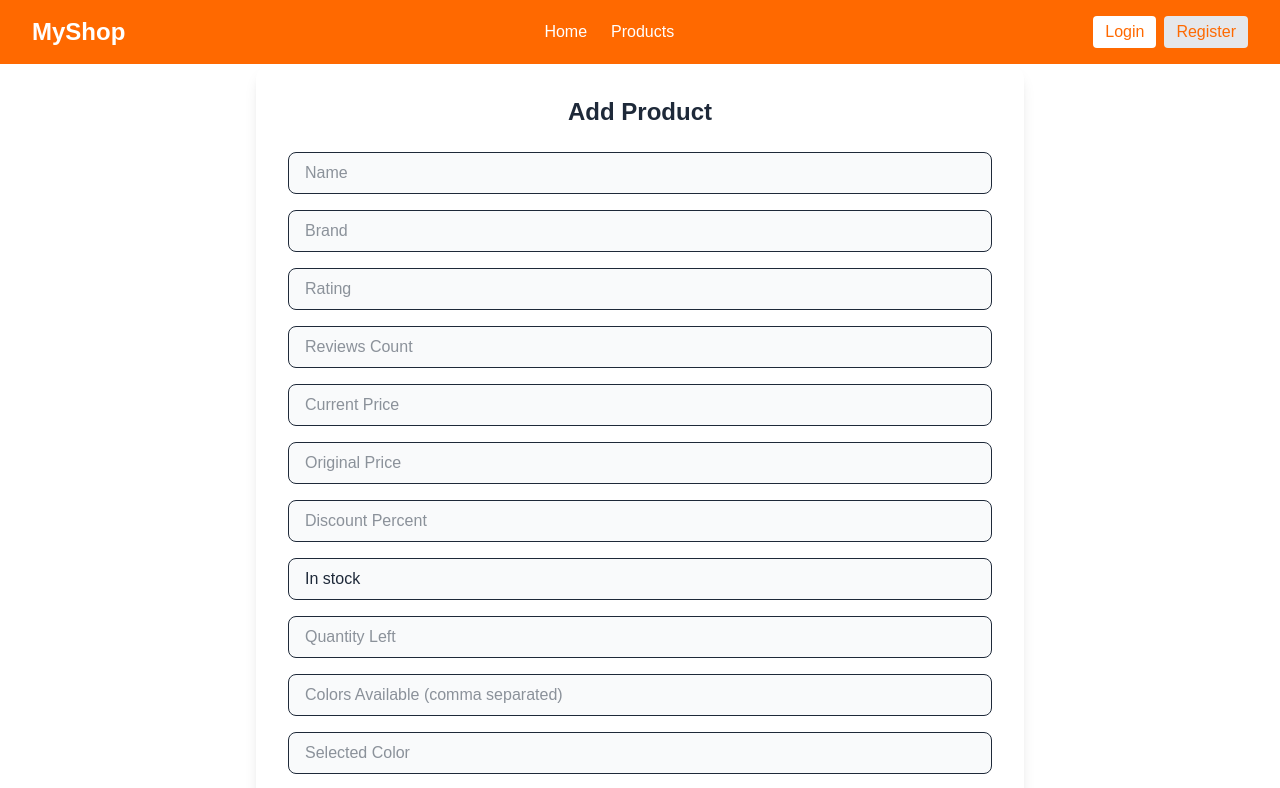
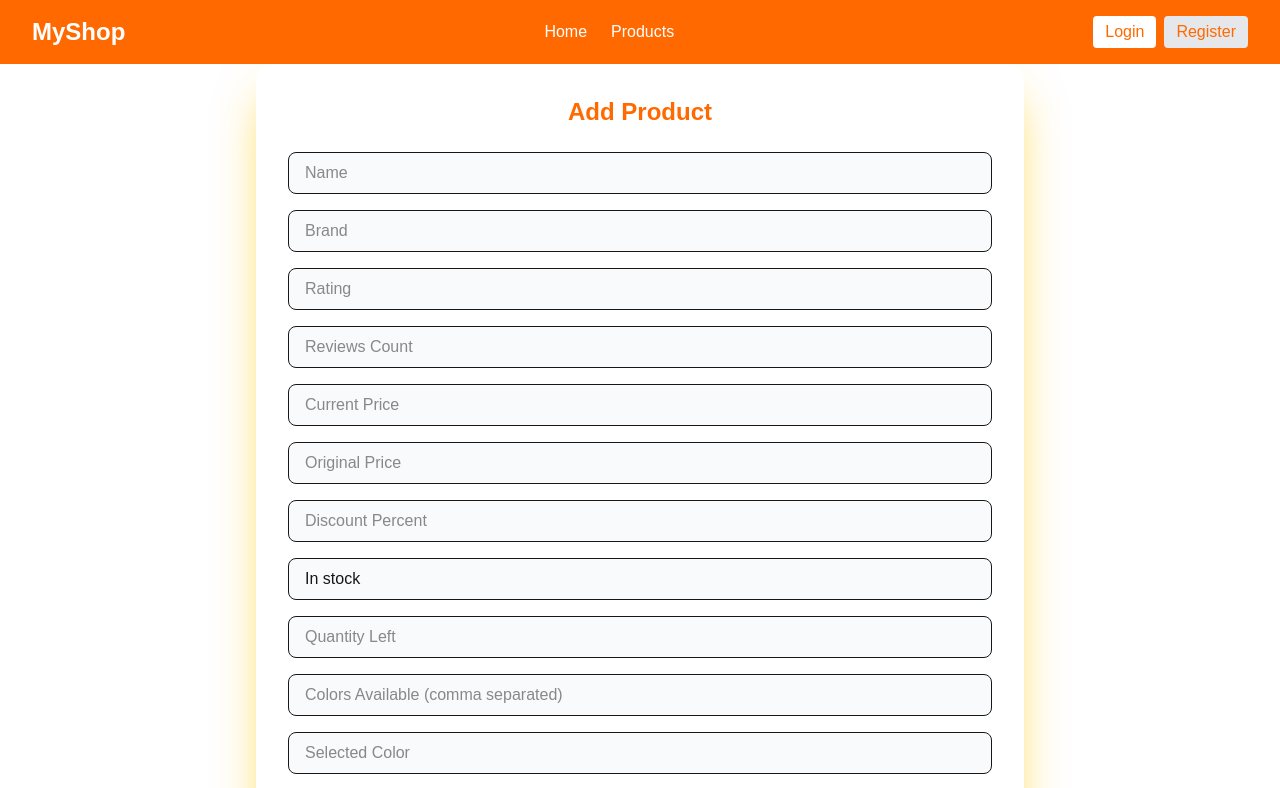
Before and after one commit to mdimu29ail/my-shop, a Next.js app: page /dashboard/add-product in a window 1280 px wide. Shown: the top 788 px of the page. Built offline with nearby package versions, Linux system fonts and the light colour scheme; no server answers.

Commit message:
fix the tofix

```diff
--- a/src/app/dashboard/add-product/page.jsx
+++ b/src/app/dashboard/add-product/page.jsx
@@ -85,8 +85,10 @@ export default function AddProduct() {
   };
 
   return (
-    <div className="p-8 rounded-2xl shadow-lg max-w-3xl mx-auto bg-base-100 dark:bg-gray-800 text-gray-800 dark:text-gray-100">
-      <h2 className="text-2xl font-bold mb-6 text-center">Add Product</h2>
+    <div className="p-8 rounded-2xl max-w-3xl mx-auto bg-white shadow-2xl shadow-amber-300">
+      <h2 className="text-2xl text-orange-500 font-bold mb-6 text-center">
+        Add Product
+      </h2>
       <form onSubmit={handleSubmit} className="space-y-4">
         <input
           type="text"
--- a/src/app/dashboard/page.js
+++ b/src/app/dashboard/page.js
@@ -71,7 +71,7 @@ export default function Dashboard() {
       </aside>
 
       {/* Hamburger Menu for Mobile */}
-      <div className="md:hidden fixed top-4 left-4 z-60">
+      <div className="md:hidden fixed top-4 left-4 z-60 bg-white">
         <button
           onClick={() => setSidebarOpen(!sidebarOpen)}
           className="p-2 bg-orange-500  rounded"
--- a/src/app/layout.js
+++ b/src/app/layout.js
@@ -8,7 +8,7 @@ import Navbar from '@/components/navBar';
 export default function RootLayout({ children }) {
   return (
     <html lang="en">
-      <body className="bg-gray-800">
+      <body className="bg-white">
         <SessionProvider>
           <Navbar /> {/* Navbar now has access to session */}
           {children}
--- a/src/app/myproducts/page.jsx
+++ b/src/app/myproducts/page.jsx
@@ -108,7 +108,7 @@ export default function MyProductsPage() {
                 </h2>
 
                 <p className="font-bold text-lg mt-1">
-                  ${product.current_price?.toFixed(2)}
+                  ${product.current_price}
                 </p>
               </div>
 
--- a/src/app/order/[id]/page.jsx
+++ b/src/app/order/[id]/page.jsx
@@ -67,7 +67,7 @@ export default function OrderPage() {
 
       if (res.ok) {
         toast.success('Order placed successfully!');
-        router.push('/');
+        router.push('/dashboard/orders');
       } else {
         toast.error('Failed to place order.');
       }
--- a/src/app/products/update/[id]/page.jsx
+++ b/src/app/products/update/[id]/page.jsx
@@ -86,7 +86,7 @@ export default function UpdateProduct() {
       const result = await res.json();
       if (res.ok) {
         Swal.fire('Success', result.message, 'success');
-        router.push('/my-products');
+        router.push('/myproducts');
       } else {
         Swal.fire('Error', result.message || 'Failed to update', 'error');
       }
```
